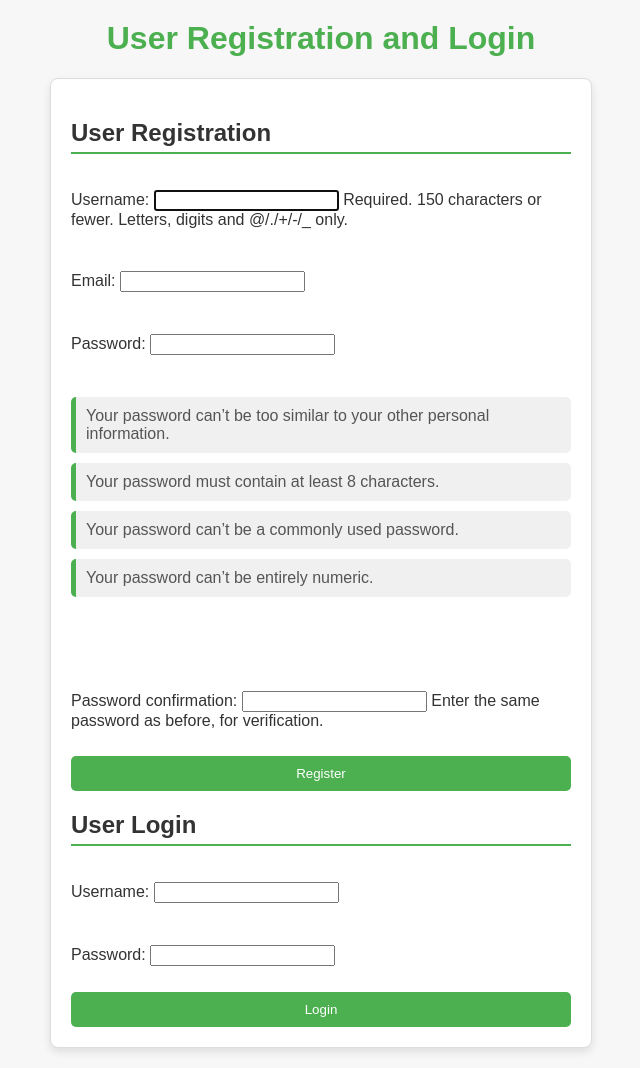
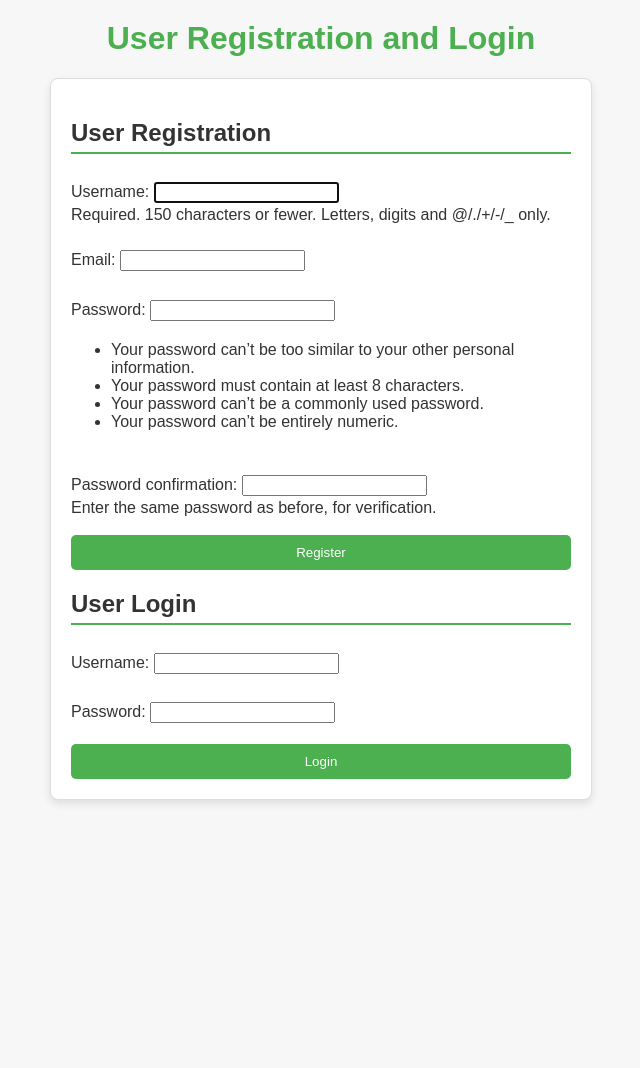
Before and after one commit to raina-SS/django-lists-management, a Django app: page / in a window 1280 px wide. Shown: the whole page, without its empty margins (319-959 px from the left). After the commit the page ends 804 px from the top, so only its background shows below. Run offline with Django 5.2, Linux system fonts and the light colour scheme.

Commit message:
Added Readme + styling

```diff
--- /dev/null
+++ b/requirements.txt
@@ -0,0 +1,4 @@
+asgiref==3.8.1
+Django==5.1.2
+sqlparse==0.5.1
+typing_extensions==4.12.2
--- a/users/templates/users/index.html
+++ b/users/templates/users/index.html
@@ -57,13 +57,30 @@
             background-color: #45a049;
         }
 
+        form .helptext {
+            display: inline-block;
+        }
+
+        form > p {
+            margin-bottom: 0.5em;
+            margin-top: 0.5em;
+        }
+
+        form ul {
+            margin: 0;
+        }
+
+        form input {
+            margin-bottom: 0.2em;
+        }
+
         /* Message list */
-        ul {
+        ul.message-list {
             list-style-type: none;
             padding: 0;
         }
 
-        li {
+        .message-list li {
             background-color: #f0f0f0;
             padding: 10px;
             border-left: 5px solid #4CAF50;
@@ -78,7 +95,7 @@
 
     <div class="container">
         {% if messages %}
-            <ul>
+            <ul class="message-list">
                 {% for message in messages %}
                     <li>{{ message }}</li>
                 {% endfor %}
@@ -86,7 +103,7 @@
         {% endif %}
 
         <h2>User Registration</h2>
-        <form method="post">
+        <form method="post" class="registration-form">
             {% csrf_token %}
             {{ reg_form.as_p }}
             <button type="submit" name="register">Register</button>
```
Also changed, not shown: README.md (added).
